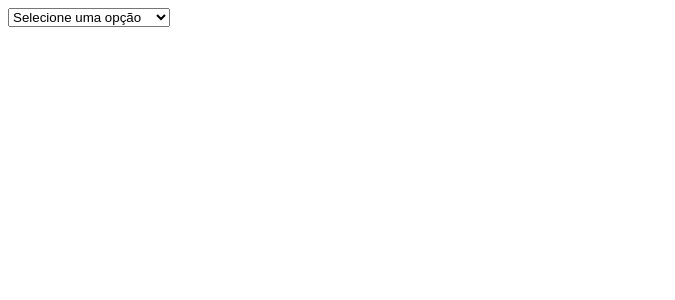
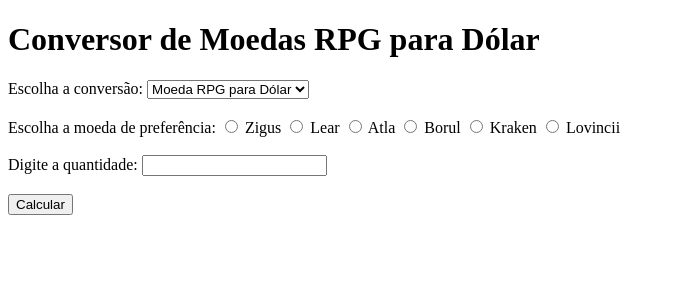
Before and after one commit to LudwigBeethoven/LudwigBeethoven.github.io, a PHP site: page / in a window 1280 px wide. Shown: the top 300 px of the page, without its empty margins (0-675 px from the left). Run offline with PHP 8.4, Linux system fonts and the light colour scheme.

Commit message:
Adição do index.html

```diff
--- a/index.php
+++ b/index(oldVersion).php
@@ -1,5 +1,5 @@
 <!DOCTYPE html>
-<html lang="en">
+<html lang="pt-br">
 <head>
     <meta charset="UTF-8">
     <meta http-equiv="X-UA-Compatible" content="IE=edge">
@@ -10,8 +10,8 @@
     <form method="post">
         <select name="opCambio" id="op">
             <option>Selecione uma opção</option>
-            <option value="moedaRPG">Moeda RPG para dólar</option>
-            <option value="dolar">Dólar para moeda RPG</option>
+            <option value="moedaRPG">Moeda do RPG para dólar</option>
+            <option value="dolar">Dólar para moeda do RPG</option>
         </select>
 
         <div id="conteudo-dinamico">
@@ -28,7 +28,6 @@
     var divBase = document.getElementById('divBase'); // Adicione um ID a divBase
     var conteudo = '';
 
-    // Verifica se divBase já existe, se sim, remove
     if (divBase) {
         divBase.remove();
     }
@@ -76,6 +75,8 @@
         default:
             break;
         }
+
+
 
     });
     </script>
--- /dev/null
+++ b/index.html
@@ -0,0 +1,85 @@
+<!DOCTYPE html>
+<html lang="en">
+<head>
+    <meta charset="UTF-8">
+    <meta http-equiv="X-UA-Compatible" content="IE=edge">
+    <meta name="viewport" content="width=device-width, initial-scale=1.0">
+    <title>Conversor de Moedas RPG para Dólar</title>
+</head>
+<body>
+    <h1>Conversor de Moedas RPG para Dólar</h1>
+    <form>
+        <label for="conversao">Escolha a conversão:</label>
+        <select id="conversao">
+            <option value="moedaParaDolar">Moeda RPG para Dólar</option>
+            <option value="dolarParaMoeda">Dólar para Moeda RPG</option>
+        </select>
+        <br><br>
+        <label>Escolha a moeda de preferência:</label>
+        <input type="radio" id="zigus" name="moeda" value="zigus">
+        <label for="zigus">Zigus</label>
+        <input type="radio" id="lear" name="moeda" value="lear">
+        <label for="lear">Lear</label>
+        <input type="radio" id="atla" name="moeda" value="atla">
+        <label for="atla">Atla</label>
+        <input type="radio" id="borul" name="moeda" value="borul">
+        <label for="borul">Borul</label>
+        <input type="radio" id="kraken" name="moeda" value="kraken">
+        <label for="kraken">Kraken</label>
+        <input type="radio" id="lovincii" name="moeda" value="lovincii">
+        <label for="lovincii">Lovincii</label>
+        <br><br>
+        <label for="quantidade">Digite a quantidade:</label>
+        <input type="number" id="quantidade" step="0.01">
+        <br><br>
+        <button id="calcular">Calcular</button>
+    </form>
+    <p id="resultado"></p>
+
+    <script>
+        document.getElementById('calcular').addEventListener('click', function(event) {
+            event.preventDefault(); // Evitar que o formulário seja enviado
+
+            const selectConversao = document.getElementById('conversao');
+            const quantidade = parseFloat(document.getElementById('quantidade').value);
+            const resultadoElement = document.getElementById('resultado');
+            let resultado = 0;
+
+            const tabelaConversao = {
+                moedaParaDolar: {
+                    zigus: 6.25,
+                    lear: 0.125,
+                    atla: 0.03125,
+                    borul: 3.125,
+                    kraken: 0.625,
+                    lovincii: 0.25,
+                },
+                dolarParaMoeda: {
+                    zigus: 1 / 6.25,
+                    lear: 1 / 0.125,
+                    atla: 1 / 0.03125,
+                    borul: 1 / 3.125,
+                    kraken: 1 / 0.625,
+                    lovincii: 1 / 0.25,
+                },
+            };
+
+            const tipoConversao = selectConversao.value;
+            const moedaSelecionada = document.querySelector('input[name="moeda"]:checked');
+
+            if (moedaSelecionada) {
+                const moeda = moedaSelecionada.value;
+
+                if (tabelaConversao[tipoConversao][moeda]) {
+                    resultado = quantidade * tabelaConversao[tipoConversao][moeda];
+                    resultadoElement.textContent = `Resultado: $${resultado.toFixed(2)}`;
+                } else {
+                    resultadoElement.textContent = "Moeda não encontrada na tabela de conversão.";
+                }
+            } else {
+                resultadoElement.textContent = "Escolha uma moeda de preferência.";
+            }
+        });
+    </script>
+</body>
+</html>
```
